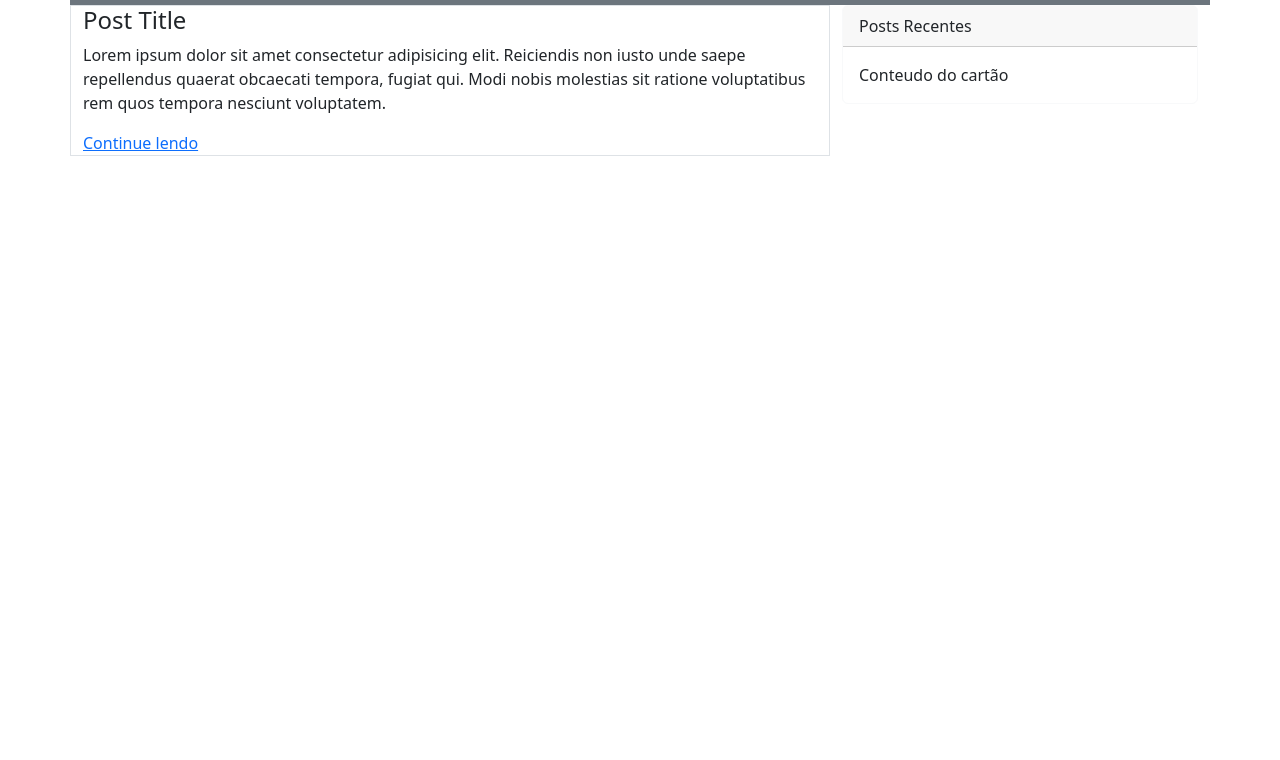
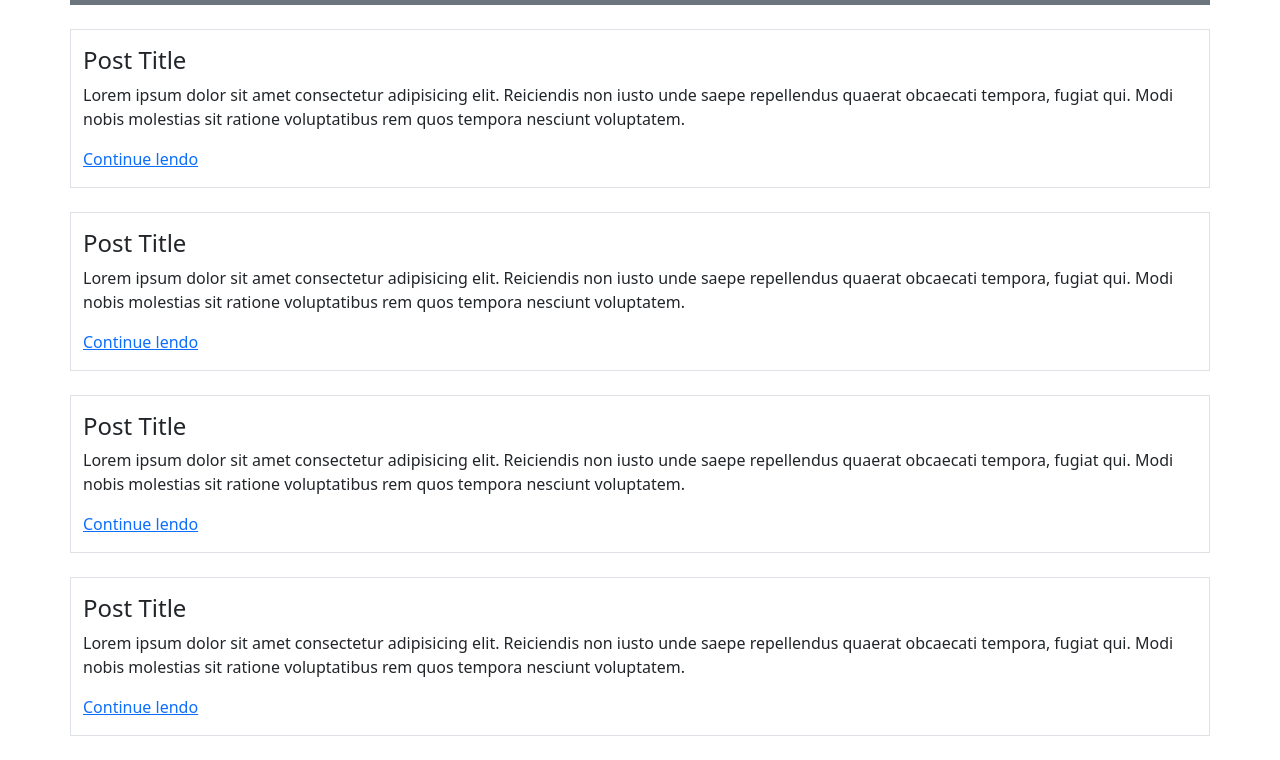
Before and after one commit to kelvysmoura/digital-blog, a plain HTML site: page index.html in a window 1280 px wide. Shown: the part 51-811 px from the top of the page. Drawn offline with nearby package versions, Linux system fonts and the light colour scheme.

Commit message:
Removendo aside e adicionando mais 3 posts

```diff
--- a/index.html
+++ b/index.html
@@ -34,8 +34,8 @@
 
     <main class="container">
         <div class="row">
-            <div class="col-8 border">
-                <div class="">
+            <div class="col border mt-4 py-3">
+                <div>
                     <h4>Post Title</h4>
                     <p>
                         Lorem ipsum dolor sit amet consectetur adipisicing elit. Reiciendis non iusto unde saepe repellendus quaerat obcaecati tempora, fugiat qui. Modi nobis molestias sit ratione voluptatibus rem quos tempora nesciunt voluptatem.
@@ -43,14 +43,39 @@
                     <a href="#">Continue lendo</a>
                 </div>
             </div>
-            <aside class="col">
-                <div class="card border-light">
-                    <div class="card-header">Posts Recentes</div>
-                    <div class="card-body">
-                        Conteudo do cartão
-                    </div>
+        </div>
+        <div class="row">
+            <div class="col border mt-4 py-3">
+                <div>
+                    <h4>Post Title</h4>
+                    <p>
+                        Lorem ipsum dolor sit amet consectetur adipisicing elit. Reiciendis non iusto unde saepe repellendus quaerat obcaecati tempora, fugiat qui. Modi nobis molestias sit ratione voluptatibus rem quos tempora nesciunt voluptatem.
+                    </p>
+                    <a href="#">Continue lendo</a>
                 </div>
-            </aside>
+            </div>
+        </div>
+        <div class="row">
+            <div class="col border mt-4 py-3">
+                <div>
+                    <h4>Post Title</h4>
+                    <p>
+                        Lorem ipsum dolor sit amet consectetur adipisicing elit. Reiciendis non iusto unde saepe repellendus quaerat obcaecati tempora, fugiat qui. Modi nobis molestias sit ratione voluptatibus rem quos tempora nesciunt voluptatem.
+                    </p>
+                    <a href="#">Continue lendo</a>
+                </div>
+            </div>
+        </div>
+        <div class="row">
+            <div class="col border my-4 py-3">
+                <div>
+                    <h4>Post Title</h4>
+                    <p>
+                        Lorem ipsum dolor sit amet consectetur adipisicing elit. Reiciendis non iusto unde saepe repellendus quaerat obcaecati tempora, fugiat qui. Modi nobis molestias sit ratione voluptatibus rem quos tempora nesciunt voluptatem.
+                    </p>
+                    <a href="#">Continue lendo</a>
+                </div>
+            </div>
         </div>
     </main>
 
```
